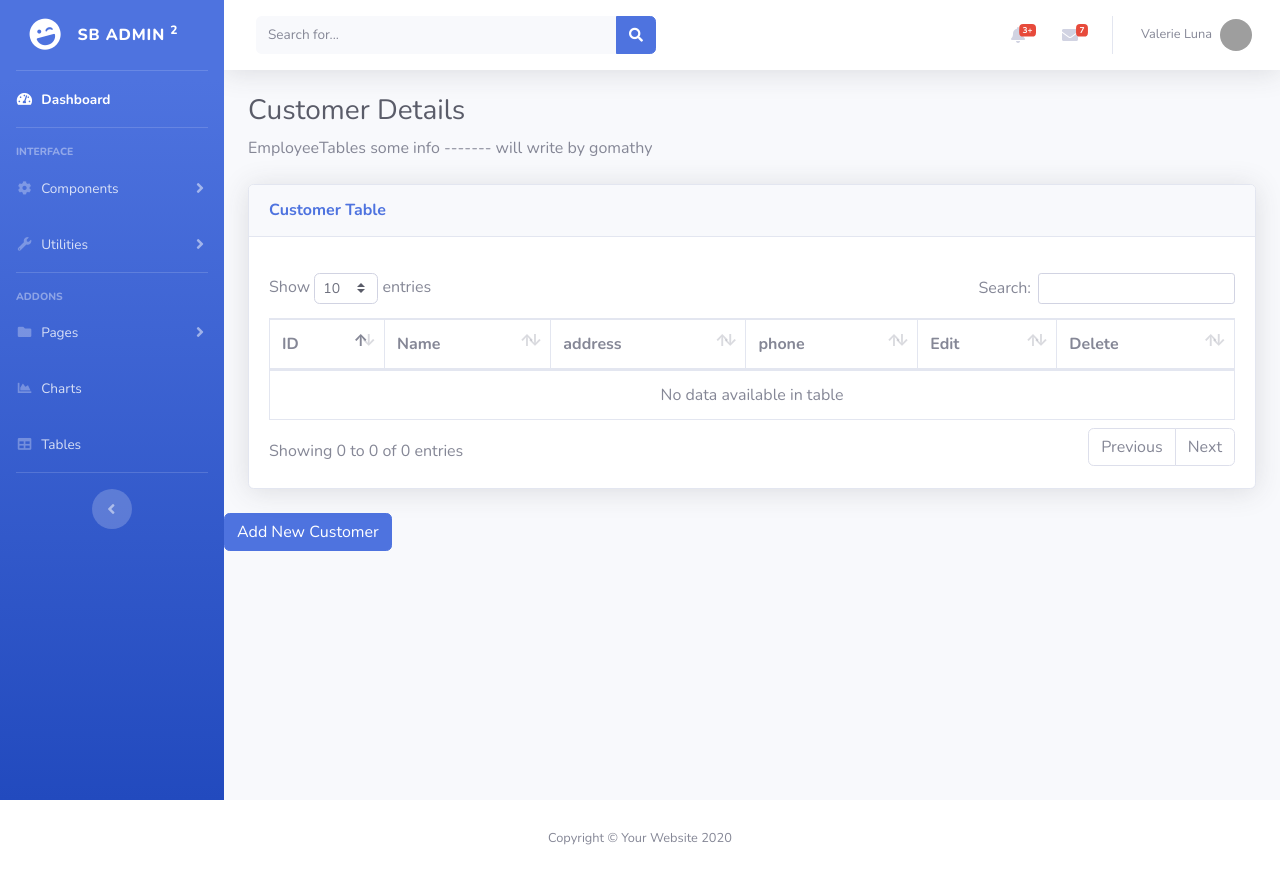
After one commit to artem712/global-industry, a Django app: page /customer/ in a window 1280 px wide. The commit adds this page. Run offline with Django 3.2, Linux system fonts and the light colour scheme; data that the repository does not hold is empty; some libraries are stand-ins or nearby versions; grey boxes are pictures that could not be loaded.

Commit message:
added customer

```diff
--- a/inventory/forms.py
+++ b/inventory/forms.py
@@ -5,3 +5,8 @@ class EmployeeForm(forms.ModelForm):
 	class Meta:
 		model=Employee
 		fields=('name','designation','address','phone','dob','doj','salary','gender')
+
+class CustomerForm(forms.ModelForm):
+    class Meta:
+        model=Customer
+        fields=('name','address','phone')
--- a/inventory/models.py
+++ b/inventory/models.py
@@ -72,3 +72,7 @@ class Employee(models.Model):
 	def add_bonus(self, amt):
 		self.bonus += amt
 		self.save()
+class Customer(models.Model):
+	name = models.CharField("Customer Name", max_length=30, default=' ', blank=True)
+	address = models.CharField(max_length=70, default=' ', blank=True)
+	phone = models.CharField("Phone Number", max_length=11, default=' ', blank=True)
--- a/inventory/templates/inventory/base.html
+++ b/inventory/templates/inventory/base.html
@@ -69,7 +69,7 @@
           <div class="bg-white py-2 collapse-inner rounded">
             <h6 class="collapse-header">Custom Components:</h6>
             <a class="collapse-item" href="{% url 'inventory:employee' %}">Employee</a>
-            <a class="collapse-item" href="cards.html">Cards</a>
+            <a class="collapse-item" href="{% url 'inventory:customer' %}">Customer</a>
           </div>
         </div>
       </li>
--- /dev/null
+++ b/inventory/templates/inventory/customer.html
@@ -0,0 +1,86 @@
+{% extends 'inventory/base.html' %}
+
+{% load static %}
+
+
+{% block body %}
+
+<h1 class="h3 mb-2 text-gray-800">Customer Details </h1>
+          <p class="mb-4">EmployeeTables some info ------- will write by gomathy  </p>
+          <div class="card shadow mb-4">
+            <div class="card-header py-3">
+              <h6 class="m-0 font-weight-bold text-primary">Customer Table</h6>
+            </div>
+            <div class="card-body">
+              <div class="table-responsive">
+                <table class="table table-bordered" id="dataTable" width="100%" cellspacing="0">
+                  <thead>
+                    <tr>
+                      <th>ID</th>
+                      <th>Name</th>
+                      <th>address</th>
+                      <th>phone</th>
+                      <th>Edit</th>
+                      <th>Delete</th>
+                    </tr>
+                  </thead>
+                  <tbody>
+
+            <ul>
+						{% for e in Cust %}
+						<tr>
+
+                <td> {{ e.id }} </td>
+						    <td>{{ e.name }} </td>
+						    <td>{{ e.address }} </td>
+						    <td>{{ e.phone }} </td>
+
+                <!-- Update -->
+
+                <td>
+                    <a href="{% url 'inventory:cust_edit' e.id %}" class="btn btn-info btn-circle btn-sm">
+                      <i class="fas fa-info-circle"></i>
+                    </a>
+
+                </td>
+
+
+                <!-- delete -->
+                <td>
+                    <a href="{% url 'inventory:delete_customer' e.id %}"
+                      class="btn btn-danger btn-circle tn-sm">
+                      <i class="fas fa-trash"></i>
+                    </a>
+                </td>
+
+						</tr>
+						{% endfor %}
+						</ul>
+                  </tbody>
+                </table>
+              </div>
+            </div>
+          </div>
+
+        </div>
+        <!-- /.container-fluid -->
+
+        <!-- Add Customer -->
+
+        <div class="button-group">
+              <a href="{% url 'inventory:add_customer' %}" class="btn btn-primary" role="button">
+              Add New Customer </a>
+        </div>
+
+      </div>
+
+<!-- /.container-fluid -->
+
+
+
+</div>
+
+
+
+
+{% endblock %}
--- a/inventory/urls.py
+++ b/inventory/urls.py
@@ -11,5 +11,9 @@ urlpatterns = [
     path('add_employee/',views.add_employee,name='add_employee'),
     path('<int:emp_id>/emp_edit/', views.emp_edit, name='emp_edit'),
  	path('<int:emp_id>/delete_employee/', views.delete_employee, name='delete_employee'),
+ 	path('customer/',views.customer,name='customer'),
+ 	path('add_customer/',views.add_customer,name='add_customer'),
+ 	path('<int:cus_id>/cust_edit/', views.cust_edit, name='cust_edit'),
+ 	path('<int:cus_id>/delete_customer/', views.delete_customer, name='delete_customer'),
 
 ]
--- a/inventory/views.py
+++ b/inventory/views.py
@@ -49,3 +49,38 @@ def delete_employee(request, emp_id):
 	Employee.objects.filter(id=emp_id).delete()
 	Emps = Employee.objects.all()
 	return render(request, 'inventory/employee.html', { 'Emps' : Emps } )
+
+def customer(request):
+	Cust = Customer.objects.all()
+	return render(request, 'inventory/customer.html', { 'Cust': Cust })
+
+def add_customer(request):
+	if request.method=="POST":
+		form=CustomerForm(request.POST)
+
+		if form.is_valid():
+			form.save()
+			return redirect('/customer')
+	else:
+		form=CustomerForm()
+		return render(request,'inventory/add_customer.html',{'form': form})
+
+def cust_edit(request, cus_id):
+	emp = get_object_or_404(Customer, pk=cus_id)
+	if request.method == "POST":
+		form = CustomerForm(request.POST, instance=emp)
+		if form.is_valid():
+			form.save()
+			return redirect('/customer')
+	else:
+		form = CustomerForm(instance=emp)
+		return render(request, 'inventory/edit_cust.html', {'form': form})
+
+
+
+def delete_customer(request, cus_id):
+	emp = get_object_or_404(Customer, pk=cus_id)
+	if request.method=="POST":
+		emp.delete()
+
+	return render(request, 'inventory/customer.html', { 'Cust' : Cust } )
```
Also changed, not shown: inventory/templates/inventory/add_customer.html (added, +23 -0 lines), inventory/templates/inventory/customer_delete.html (added, +11 -0 lines), inventory/templates/inventory/edit_cust.html (added, +27 -0 lines), db.sqlite3, inventory/migrations/0002_customer.py (added).
